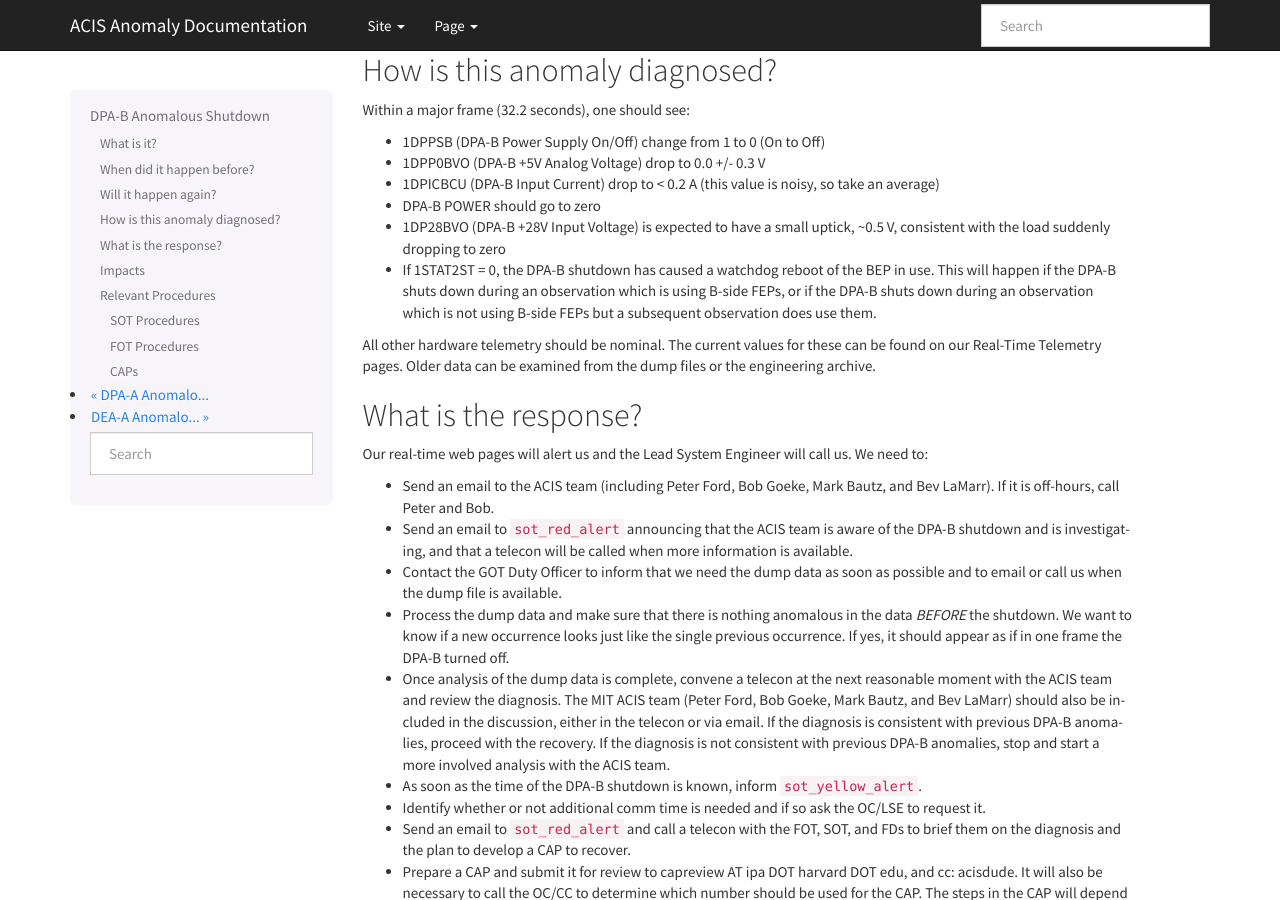
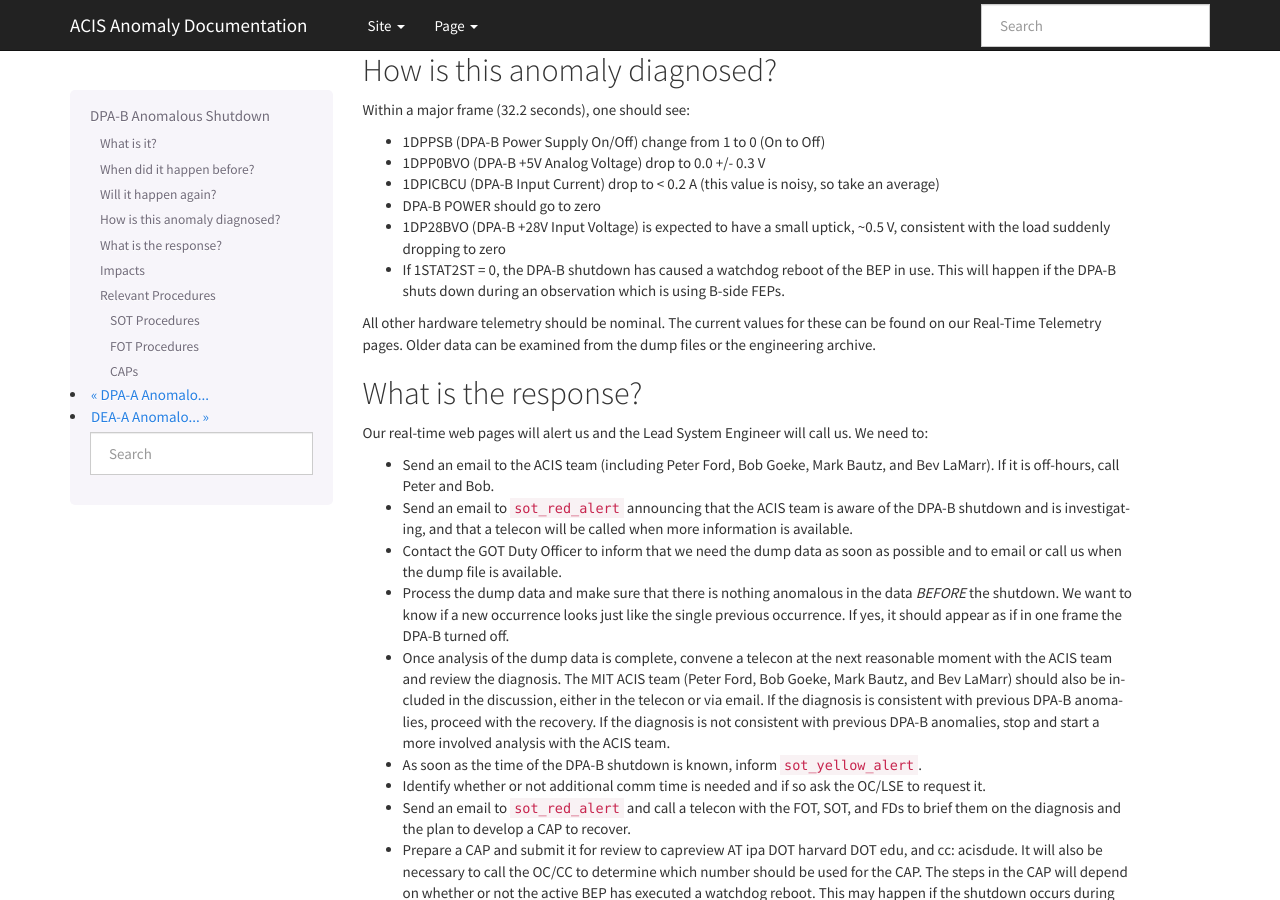
Before and after one commit to acisops/acis_anomaly_pages, a Sphinx documentation site: the page built from source/dpab_shutdown.rst, in a window 1280 px wide and 900 px high, scrolled down 482 px. Built offline with Sphinx 7.4.7, drawn with Linux system fonts in a browser that asks for light colours.

Commit message:
Remove incorrect statement

```diff
--- a/source/dpab_shutdown.rst
+++ b/source/dpab_shutdown.rst
@@ -37,9 +37,7 @@ Within a major frame (32.2 seconds), one should see:
 * 1DP28BVO (DPA-B +28V Input Voltage) is expected to have a small uptick, ~0.5 V, consistent with
   the load suddenly dropping to zero
 * If 1STAT2ST = 0, the DPA-B shutdown has caused a watchdog reboot of the BEP in use. This will
-  happen if the DPA-B shuts down during an observation which is using B-side FEPs, or if the DPA-B
-  shuts down during an observation which is not using B-side FEPs but a subsequent observation does
-  use them.
+  happen if the DPA-B shuts down during an observation which is using B-side FEPs.
 
 All other hardware telemetry should be nominal. The current values for these can be found
 on our Real-Time Telemetry pages.  Older data can be examined from the dump files or the
```
